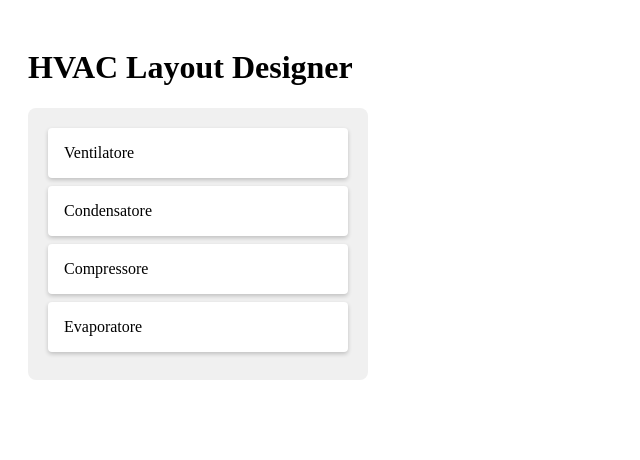
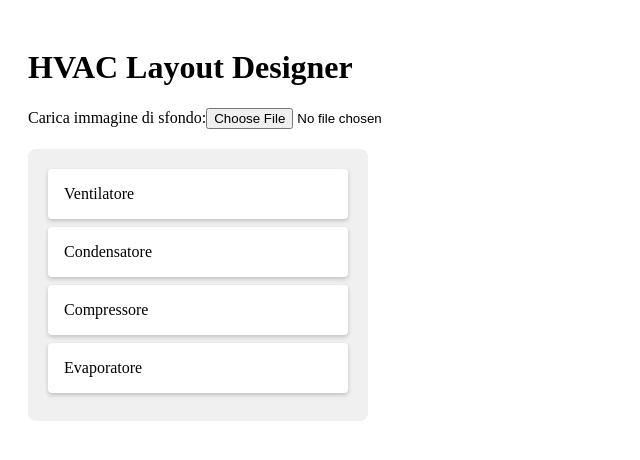
Before and after one commit to marchetto91/hvac-pwa-final, a Next.js app: page /designer in a window 1280 px wide. Shown: the top 460 px of the page, without its empty margins (0-640 px from the left). Built offline with nearby package versions, Linux system fonts and the light colour scheme.

Commit message:
Aggiunta funzione caricamento immagini su designer

```diff
--- a/pages/designer.js
+++ b/pages/designer.js
@@ -1,4 +1,4 @@
-import React from 'react';
+import React, { useState } from 'react';
 import { DragDropContext, Droppable, Draggable } from 'react-beautiful-dnd';
 
 const initialItems = [
@@ -9,7 +9,8 @@ const initialItems = [
 ];
 
 export default function Designer() {
-  const [items, setItems] = React.useState(initialItems);
+  const [items, setItems] = useState(initialItems);
+  const [image, setImage] = useState(null);
 
   function handleOnDragEnd(result) {
     if (!result.destination) return;
@@ -19,9 +20,35 @@ export default function Designer() {
     setItems(newItems);
   }
 
+  function handleImageUpload(e) {
+    const file = e.target.files[0];
+    if (file) {
+      const reader = new FileReader();
+      reader.onloadend = () => {
+        setImage(reader.result);
+      };
+      reader.readAsDataURL(file);
+    }
+  }
+
   return (
     <div style={{ padding: '20px' }}>
       <h1>HVAC Layout Designer</h1>
+
+      <div style={{ marginBottom: '20px' }}>
+        <label>
+          Carica immagine di sfondo:
+          <input type="file" accept="image/*" onChange={handleImageUpload} />
+        </label>
+      </div>
+
+      {image && (
+        <div style={{ marginBottom: '20px' }}>
+          <h3>Anteprima:</h3>
+          <img src={image} alt="Uploaded" style={{ maxWidth: '100%', maxHeight: '400px', border: '1px solid #ccc' }} />
+        </div>
+      )}
+
       <DragDropContext onDragEnd={handleOnDragEnd}>
         <Droppable droppableId="hvacComponents">
           {(provided) => (
```
